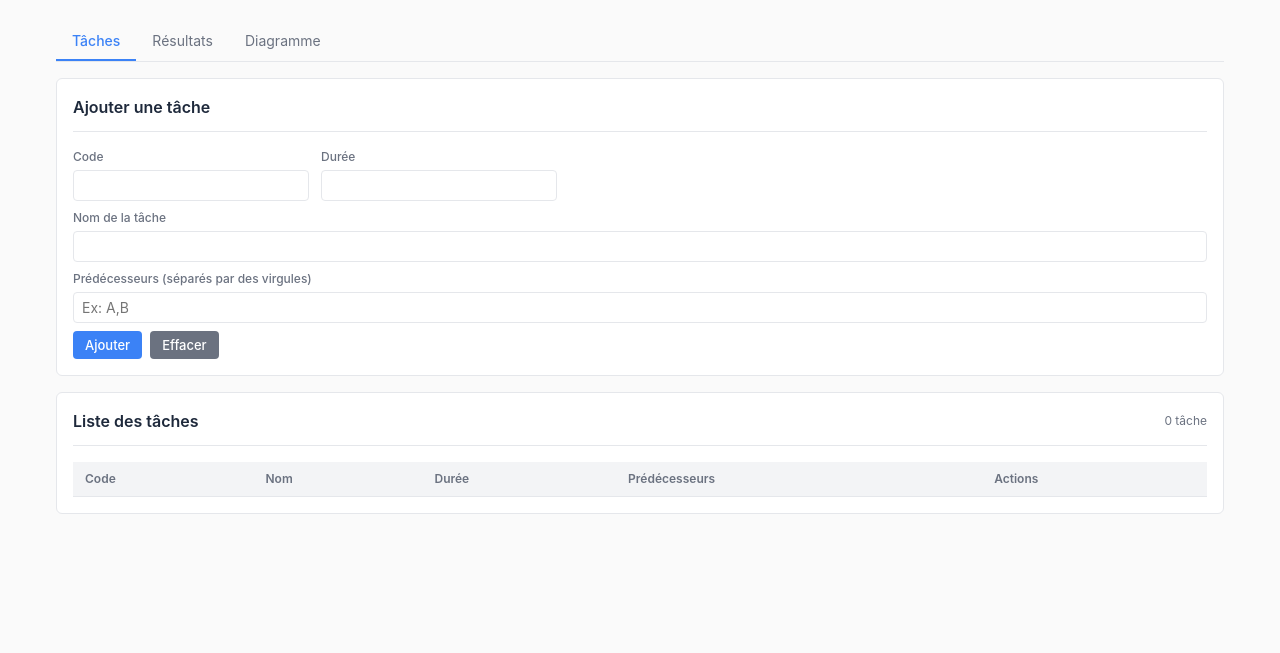
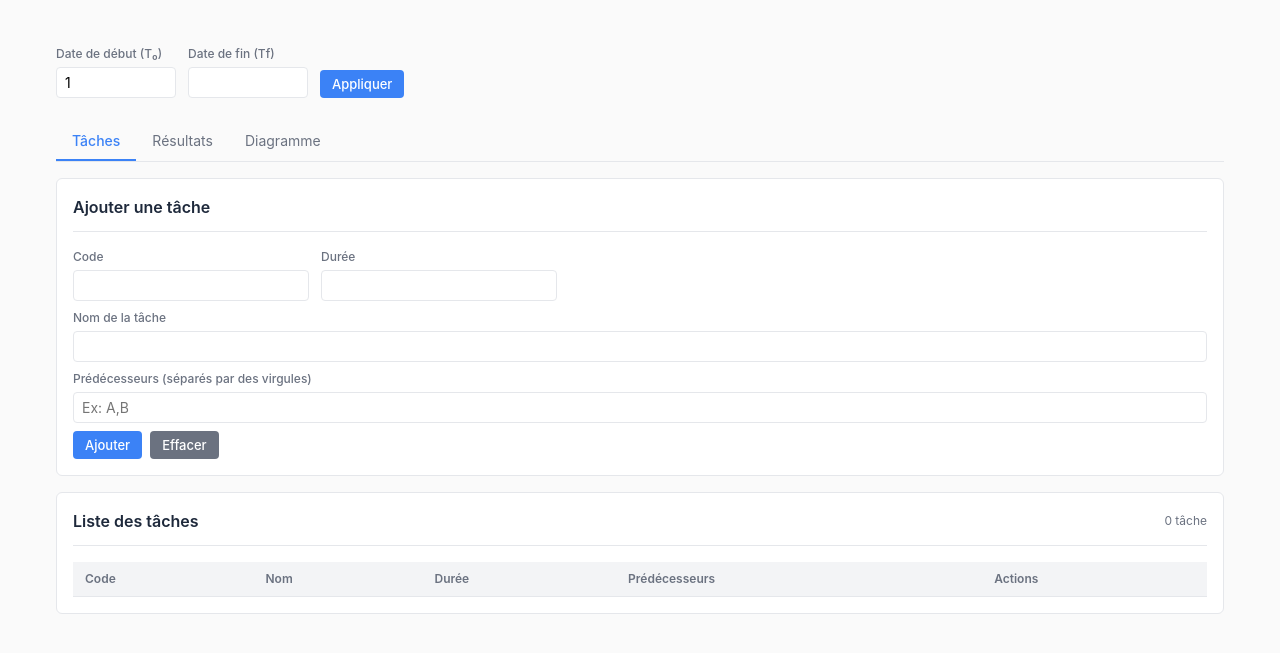
Before and after one commit to konatezanga/generateur-diagramme, a Django app: page / in a window 1280 px wide. Shown: the part 55-708 px from the top of the page. Run offline with Django 5.2, Linux system fonts and the light colour scheme; lists and menus that the app fills with data are empty; some libraries are stand-ins or nearby versions.

```diff
--- a/pert_app/static/css/style.css
+++ b/pert_app/static/css/style.css
@@ -41,6 +41,7 @@ header {
     margin-bottom: 20px;
     position:fixed;
     width:100%;
+    top:0;
 }
 
 .header-content {
--- a/pert_app/static/js/app.js
+++ b/pert_app/static/js/app.js
@@ -27,8 +27,10 @@ const taskCount = document.getElementById('taskCount');
 document.addEventListener('DOMContentLoaded', function() {
     console.log('Application PERT initialisée');
 
-    // Initialisation
-    tfInput.value = '';
+    // Initialisation - T0 a une valeur par défaut de 1, Tf est vide
+    t0Input.value = '1'; // Valeur par défaut pour T0
+    tfInput.value = '';  // Tf reste vide
+    displayT0.textContent = '1';
     displayTf.textContent = '?';
     updateTasksTable();
     calculerPERT();
@@ -117,9 +119,6 @@ function ajouterTache() {
         alert('Une tâche avec ce code existe déjà.');
         return;
     }
-
-    // SUPPRIMÉ: Vérification des prédécesseurs existants
-    // Les prédécesseurs peuvent être ajoutés même s'ils n'existent pas encore
 
     // Ajouter la tâche
     taches.push({
@@ -234,9 +233,6 @@ function mettreAJourTache(idTache) {
             .map(p => p.trim().toUpperCase())
             .filter(p => p !== '');
 
-        // SUPPRIMÉ: Vérification des prédécesseurs existants
-        // Les prédécesseurs peuvent être ajoutés même s'ils n'existent pas encore
-
         // Mettre à jour la tâche
         taches[indexTache].nom = nomTache;
         taches[indexTache].duree = dureeTache;
@@ -278,9 +274,6 @@ function annulerModification() {
 // Supprimer une tâche
 function supprimerTache(idTache) {
     if (confirm(`Êtes-vous sûr de vouloir supprimer la tâche ${idTache} ?`)) {
-        // SUPPRIMÉ: Vérification si la tâche est un prédécesseur
-        // On peut supprimer même si c'est un prédécesseur
-
         // Supprimer la tâche
         taches = taches.filter(tache => tache.id !== idTache);
 
@@ -298,11 +291,16 @@ function supprimerTache(idTache) {
 
 // Appliquer les dates T0 et Tf
 function appliquerDates() {
-    const t0 = parseInt(t0Input.value);
+    let t0 = parseInt(t0Input.value);
     let tf = parseInt(tfInput.value);
 
-    // Validation de T0
-    if (isNaN(t0) || t0 < 0) {
+    // Validation de T0 - si vide, utiliser la valeur par défaut 1
+    if (isNaN(t0) || t0Input.value.trim() === '') {
+        t0 = 1; // Valeur par défaut
+        t0Input.value = '1'; // Mettre à jour l'input
+    }
+
+    if (t0 < 0) {
         alert('La date T0 doit être un nombre valide (≥ 0).');
         return;
     }
@@ -669,6 +667,8 @@ function genererDiagrammePERT() {
     cyContainer.style.width = '100%';
     cyContainer.style.height = '600px';
     cyContainer.style.border = '1px solid #ddd';
+    cyContainer.style.borderRadius = '8px';
+    cyContainer.style.background = '#f8fafc';
     container.appendChild(cyContainer);
 
     // Préparer les données pour Cytoscape
@@ -719,14 +719,14 @@ function genererDiagrammePERT() {
                 style: {
                     'background-color': '#3b82f6',
                     'label': 'data(label)',
-                    'width': 40,
-                    'height': 40,
+                    'width': 50,
+                    'height': 50,
                     'color': '#fff',
                     'text-valign': 'center',
                     'text-halign': 'center',
                     'font-weight': 'bold',
-                    'font-size': '14px',
-                    'border-width': 2,
+                    'font-size': '16px',
+                    'border-width': 3,
                     'border-color': '#1e40af'
                 }
             },
@@ -766,27 +766,6 @@ function genererDiagrammePERT() {
         }
     });
 
-    // Ajouter des tooltips
-    cy.on('mouseover', 'node', function(evt) {
-        const node = evt.target;
-        const tache = taches.find(t => t.id === node.data('id'));
-
-        if (tache) {
-            const tooltip = `
-                <div class="tooltip-content">
-                    <strong>${tache.id}: ${tache.nom}</strong><br>
-                    Durée: ${tache.duree} jours<br>
-                    Début: ${tache.debutTot || '?'}<br>
-                    Fin: ${tache.finTot || '?'}<br>
-                    ${cheminCritique.includes(tache.id) ? '⭐ Chemin critique' : ''}
-                </div>
-            `;
-
-            // Afficher le tooltip (vous pouvez utiliser une librairie de tooltips ou un custom)
-            console.log(tooltip); // Pour debug
-        }
-    });
-
     // Ajuster le zoom pour voir tout le graphe
     cy.fit();
     cy.center();
@@ -802,19 +781,13 @@ function exporterDiagramme(format) {
     }
 
     if (format === 'PNG') {
-        // Utiliser la fonction d'export de Cytoscape
-        const cy = cytoscape({ container: cyContainer });
-        const pngContent = cy.png({
-            output: 'blob',
-            full: true,
-            scale: 2,
-            bg: 'white'
+        // Utiliser html2canvas pour capturer le conteneur
+        html2canvas(cyContainer).then(canvas => {
+            const link = document.createElement('a');
+            link.download = 'diagramme-pert.png';
+            link.href = canvas.toDataURL('image/png');
+            link.click();
         });
-
-        const link = document.createElement('a');
-        link.download = 'diagramme-pert.png';
-        link.href = URL.createObjectURL(pngContent);
-        link.click();
     } else if (format === 'PDF') {
         html2canvas(cyContainer).then(canvas => {
             const pdf = new jspdf.jsPDF('landscape');
@@ -875,7 +848,7 @@ function reinitialiserProjet() {
     updateTasksTable();
     mettreAJourResultatsPERT();
 
-    t0Input.value = 1;
+    t0Input.value = '1'; // Remettre la valeur par défaut
     tfInput.value = ''; // Laisser vide
     displayT0.textContent = '1';
     displayTf.textContent = '?'; // Remettre "?"
--- a/pert_app/templates/index.html
+++ b/pert_app/templates/index.html
@@ -26,7 +26,7 @@
         </div>
     </header>
 
-    <div class="container">
+    <div class="container" style="margin-top: 100px;">
         <div class="project-controls">
             <div class="form-group compact">
                 <label for="t0">Date de début (T₀)</label>
--- a/pert_project/settings.py
+++ b/pert_project/settings.py
@@ -124,7 +124,7 @@ STATICFILES_DIRS = [os.path.join(BASE_DIR, 'pert_app/static')]
 STATIC_URL = 'static/'
 STATICFILES_DIRS = [BASE_DIR / 'pert_app'/ 'static']
 
-ALLOWED_HOSTS = ["generateur-diagramme.onrender.com"]
+ALLOWED_HOSTS = ["generateur-diagramme.onrender.com", "onrender.com", '127.0.0.1', 'localhost']
 
 STATICFILES_STORAGE = 'whitenoise.storage.CompressedManifestStaticFilesStorage'
 
```
